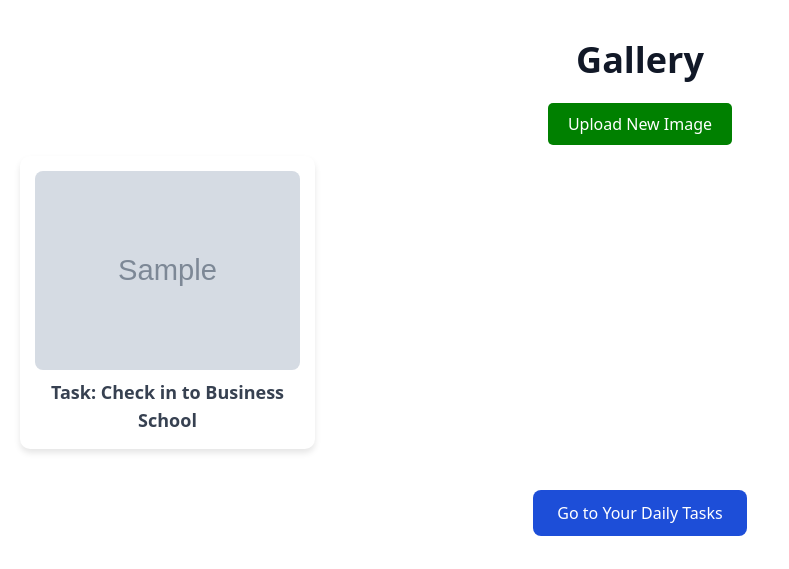
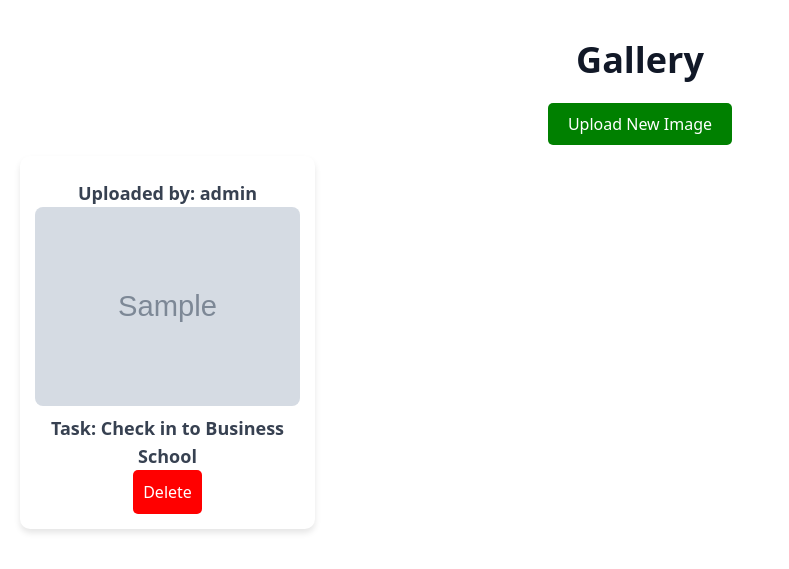
Before and after one commit to FinnGos/Group-Engineering-Project, a Django app: page /gallery/ in a window 1280 px wide. Shown: the part 88-657 px from the top of the page, without its empty margins (0-789 px from the left). Run offline with Django 4.2, Linux system fonts and the light colour scheme; a user stored in the database is signed in; data comes from the database, SQL or seed files in the repository; tables that the repository leaves empty hold one stand-in row (values such as "Sample post"); grey boxes marked "Sample" are stand-in pictures; some libraries are stand-ins or nearby versions.

Commit message:
Update task_gallery.html for deleting images

```diff
--- a/SustainableApplication/templates/task_gallery.html
+++ b/SustainableApplication/templates/task_gallery.html
@@ -72,17 +72,22 @@
             <div class="gallery-container">
                 {% for image in images %}
                     <div class="image-card">
+                        <p class="mt-2 text-lg font-semibold text-gray-700">
+                            <strong>Uploaded by:</strong> {{ image.uploaded_by.username }}
+                        </p>
                         <img src="{{ image.image.url }}" alt="Task Image">
                         <p class="mt-2 text-lg font-semibold text-gray-700">
                             <strong>Task:</strong> {{ image.task.task_name }}
                         </p>
 
                         <!-- Delete Button (Only visible to Game Masters) -->
-                        {% if user.is_authenticated and user.is_game_master %}
+                        {% if user.is_authenticated %}
+                            {% if user.username == "GameMaster" or user == image.uploaded_by %}
                             <form action="{% url 'delete_image' image.id %}" method="POST">
                                 {% csrf_token %}
                                 <button type="submit" class="btn-danger">Delete</button>
                             </form>
+                            {% endif %}
                         {% endif %}
                     </div>
                 {% endfor %}
```
